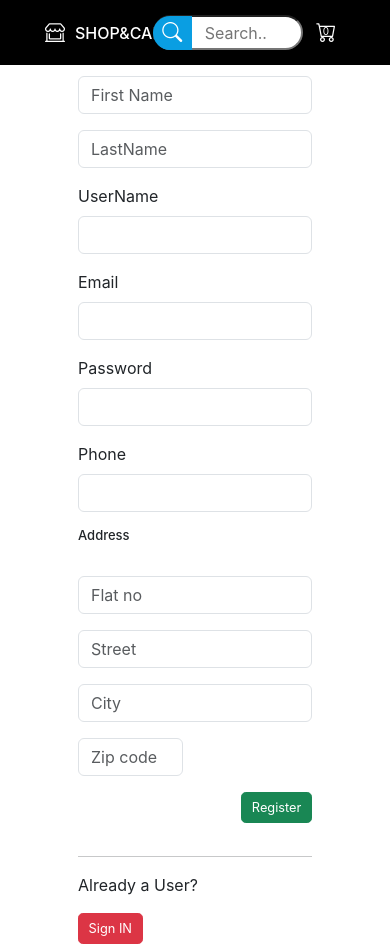
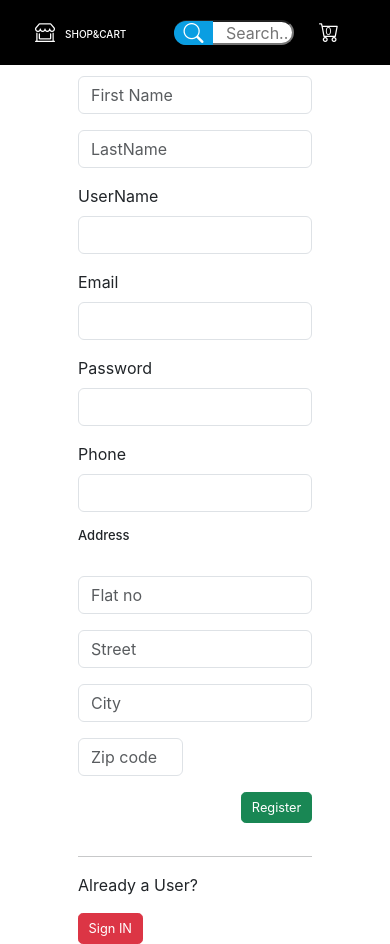
Before and after one commit to Quickdiv311/shop_and_cart, a React (Create React App) app: page /signup in a window 390 px wide. Built offline with nearby package versions, Linux system fonts and the light colour scheme.

Commit message:
responsive 2

```diff
--- a/src/components/Cart/CartItem/CartItem.jsx
+++ b/src/components/Cart/CartItem/CartItem.jsx
@@ -12,10 +12,10 @@ const CartItem = ({item}) => {
 
     <div className={styles.container1} onClick={() => navigate('/'+item.id)}>
     <div className={styles.subImage}>
-         <img src={item.image}></img>
+         <img className={styles.image} src={item.image}></img>
     </div>
     <div className={styles.subTitle}>
-        <h4>{item.title.length > 20 ? item.title.slice(0,20) + "..." : item.title}</h4>
+        <h4>{item.title.length > 15 ? item.title.slice(0,15) + "..." : item.title}</h4>
     </div>
     </div>
 
--- a/src/components/Cart/CartItem/CartItem.module.css
+++ b/src/components/Cart/CartItem/CartItem.module.css
@@ -82,17 +82,27 @@ span
     font-size: small;
   }
 
+  .image{
+    position: relative;
+    top: -30px;
+  }
+
   .subTitle{
     width: 180px;
     display: flex;
     height: 3px;
     margin-top: 30px;
+    font-size: x-small;
+    position: relative;
+    left: -10px;
   }
 
   .subPrice
   {
     display: flex;
     padding-top: 13px;
+    position: relative;
+    right: -10px;
   }
 
   .container1{
--- a/src/components/shared/Header/Header.jsx
+++ b/src/components/shared/Header/Header.jsx
@@ -42,7 +42,7 @@ const Header = () => {
       <div className={styles.leftBar}>
             <i class="bi bi-shop-window" className={styles.shop} style={{fontSize: "25px",marginLeft: "10px"}}></i>
         <span className={styles.title}>
-            <h5 onClick={() => navigate('/')}>SHOP&CART</h5>
+            <h5 className={styles.appName} onClick={() => navigate('/')}>SHOP&CART</h5>
         </span>
         </div>
 
--- a/src/components/shared/Header/Header.module.css
+++ b/src/components/shared/Header/Header.module.css
@@ -137,20 +137,20 @@ h5
 }
 
 @media screen and (max-width: 768px) {
-    h5{
-        font-size: medium;
+    .appName{
+        font-size: x-small;
         margin-left: 10px;
     }
 
     .searchContainer{
         position: relative;
-        right: 170px;
+        right: 150px;
         margin-right: 0px;;
     }
 
     .searchContainer input{
-        height: 35px;
-        width: 150px;
+        height: 25px;
+        width: 120px;
     }
 
     .searchIcon{
@@ -171,7 +171,12 @@ h5
     }
 
     .rightBar{
-        padding-right: 5px;
+        padding-right: 1px;
+    }
+
+    .leftBar{
+        position: relative;
+        left: -10px;
     }
 
     .hide
```
